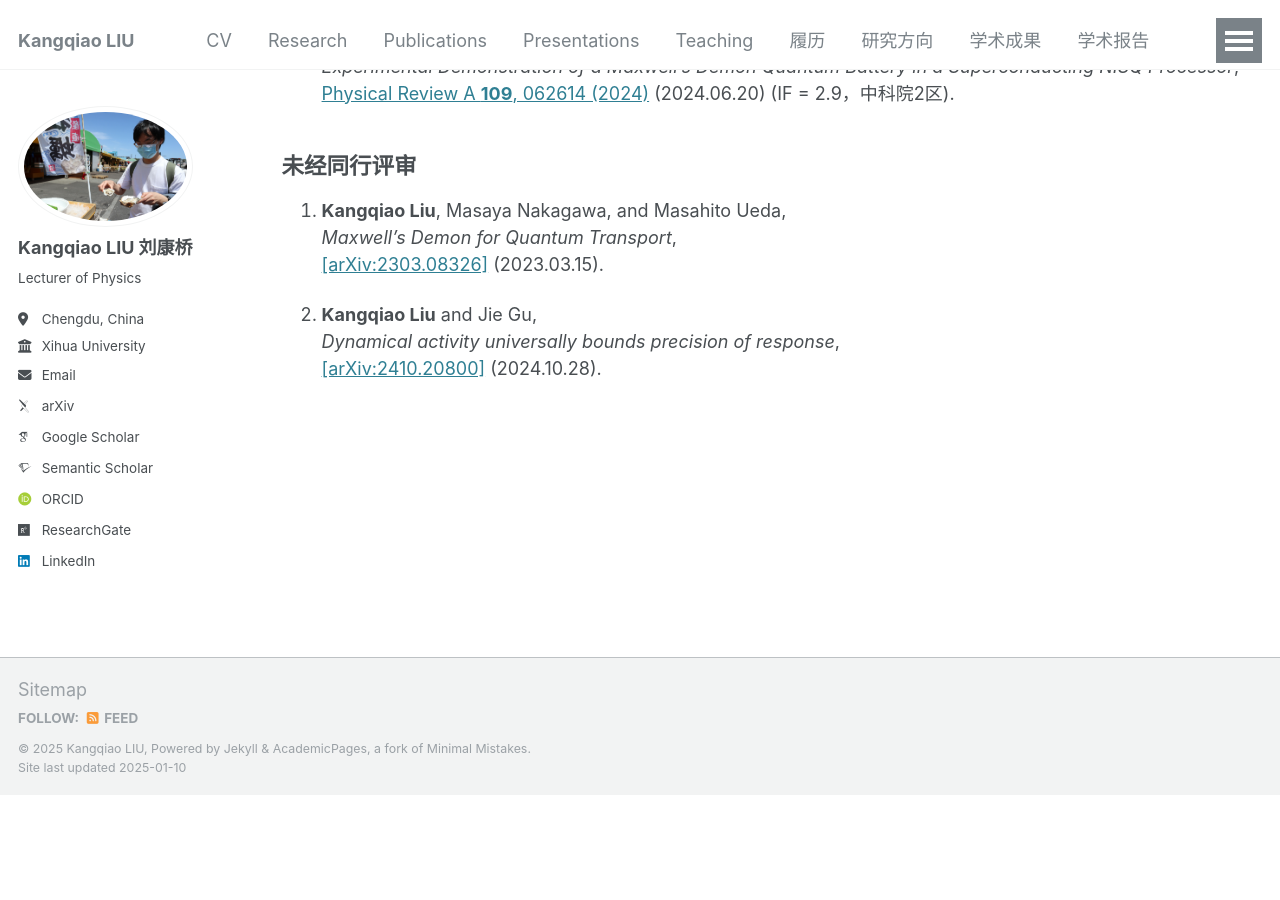
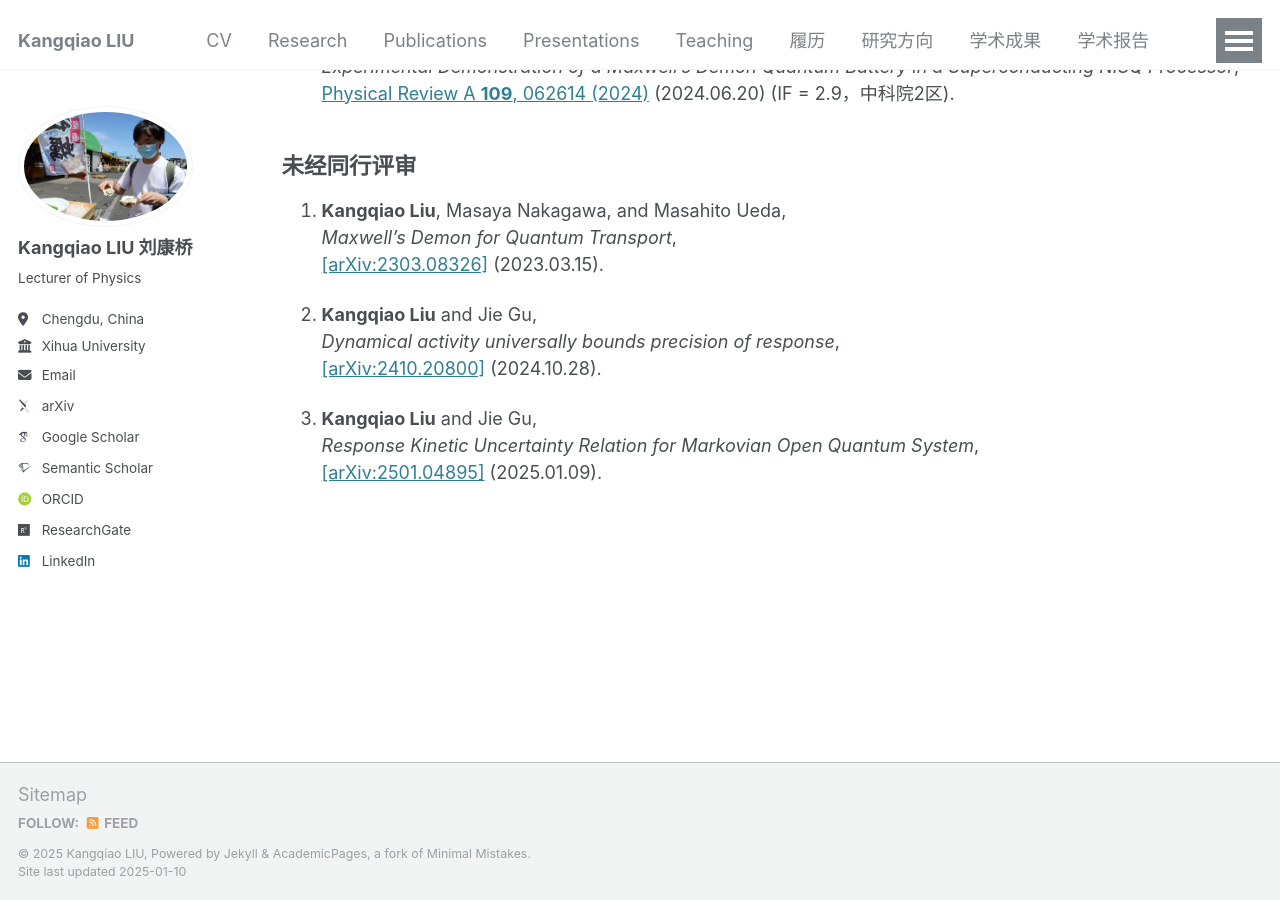
Before and after one commit to KangqiaoLiu/KangqiaoLiu.github.io, a Jekyll site: the page built from _pages/publications_zh.md, in a window 1280 px wide and 900 px high, scrolled down 1066 px. Built offline with Jekyll 4.4.1, drawn with Linux system fonts in a browser that asks for light colours; some web fonts are replaced; before the commit the page ends 1862 px from its top, so only the background shows below that.

Commit message:
Update publications_zh.md

```diff
--- a/_pages/publications_zh.md
+++ b/_pages/publications_zh.md
@@ -54,6 +54,10 @@ redirect_from:
   *Dynamical activity universally bounds precision of response*,<br />
   [[arXiv:2410.20800]](https://arxiv.org/abs/2410.20800) (2024.10.28).
 
+3. **Kangqiao Liu** and Jie Gu,<br />
+  *Response Kinetic Uncertainty Relation for Markovian Open Quantum System*,<br />
+  [[arXiv:2501.04895]](https://arxiv.org/abs/2501.04895) (2025.01.09).
+
 
 
 
```
